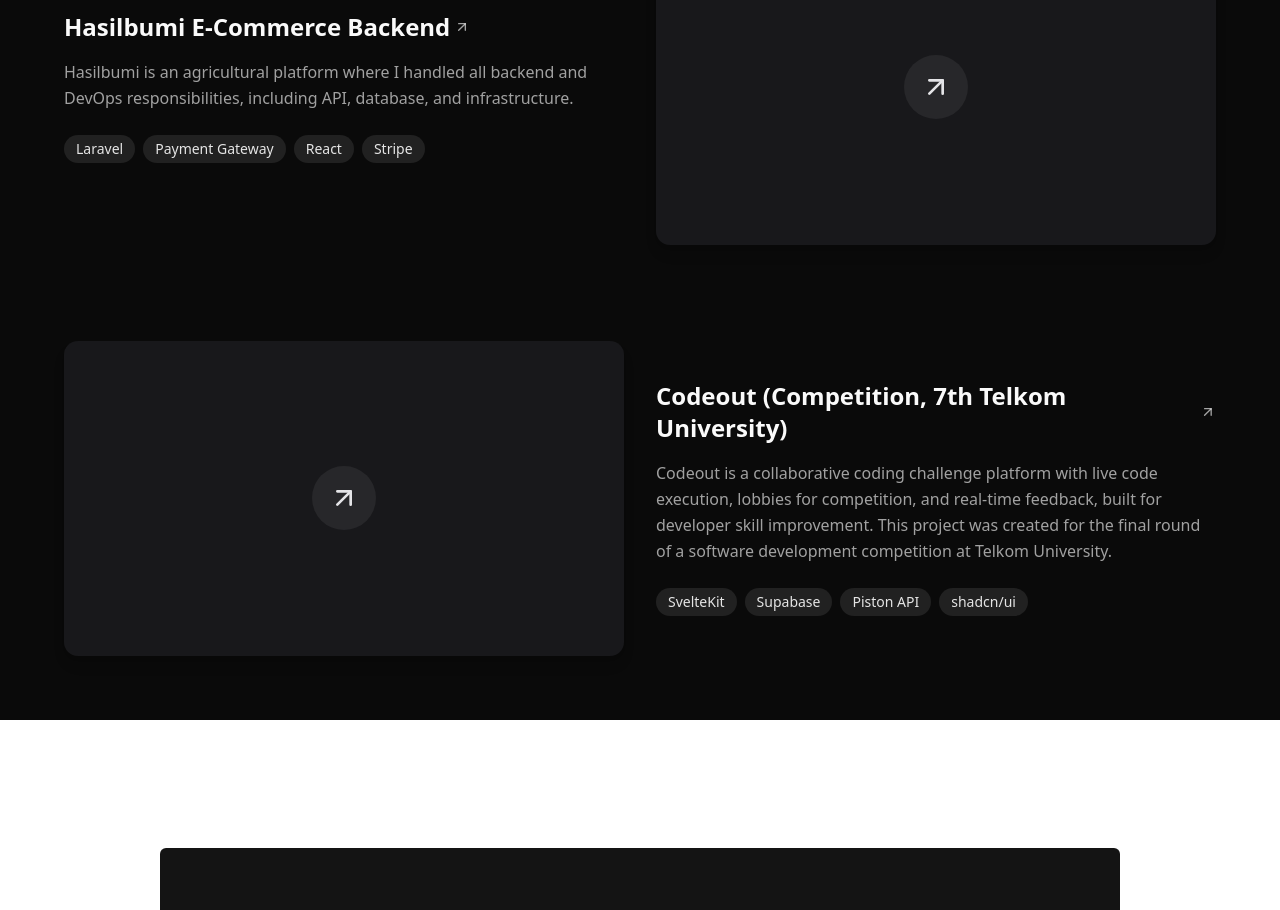
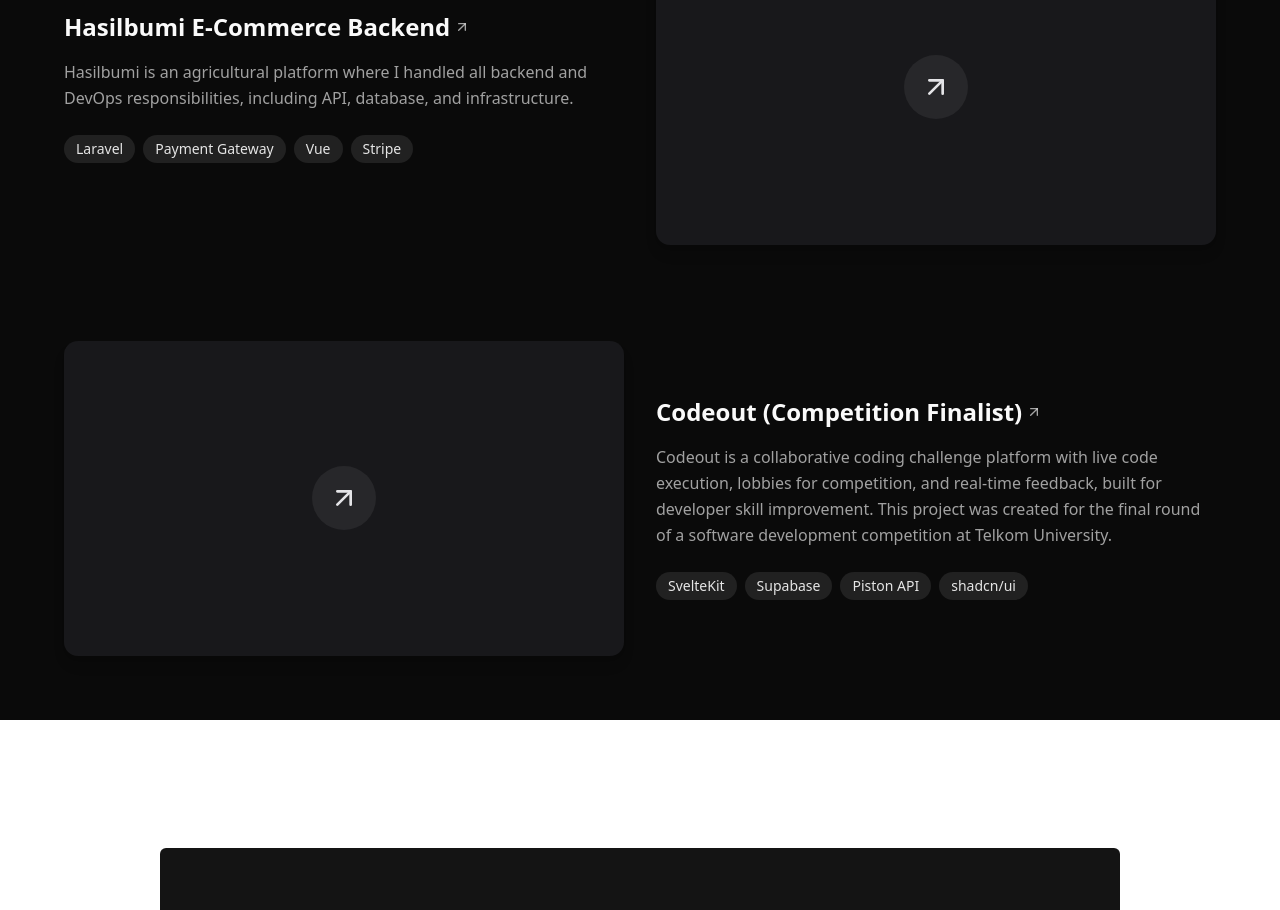
Before and after one commit to RIfkiND/ult-portofolio, a Next.js app: page / in a window 1280 px wide. Shown: the part 4600-5510 px from the top of the page. Built offline with nearby package versions, Linux system fonts and the light colour scheme.

Commit message:
Refactor ProjectSection component and projects data

```diff
--- a/components/Home/ProjectSection.tsx
+++ b/components/Home/ProjectSection.tsx
@@ -47,12 +47,12 @@
     description:
       "Hasilbumi is an agricultural platform where I handled all backend and DevOps responsibilities, including API, database, and infrastructure.",
     imageUrl: "",
-    techStack: ["Laravel", "Payment Gateway", "React",  "Stripe"],
-    link: "https://www.linkedin.com/in/rifki-nd/details/projects/1307333513/multiple-media-viewer/?locale=in_ID&profileId=ACoAAEeVC8oBE5xXklO_HJHfEKRPlrpTvI8oqVI&treasuryMediaId=1727884187244"
+    techStack: ["Laravel", "Payment Gateway", "Vue",  "Stripe"],
+    link: "https://www.linkedin.com/posts/aji-setiawan-360718297_webdevelopment-websitedesign-uiuxdesign-activity-7239875914493272064-4i4N?utm_source=share&utm_medium=member_desktop&rcm=ACoAAEeVC8oBE5xXklO_HJHfEKRPlrpTvI8oqVI"
   },
   {
     id: 5,
-    title: "Codeout (Competition, 7th Telkom University)",
+    title: "Codeout (Competition Finalist)",
     description:
       "Codeout is a collaborative coding challenge platform with live code execution, lobbies for competition, and real-time feedback, built for developer skill improvement. This project was created for the final round of a software development competition at Telkom University.",
     imageUrl: "",
```
